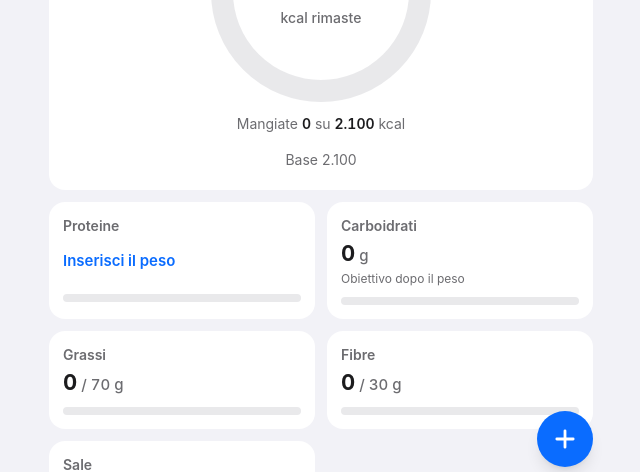
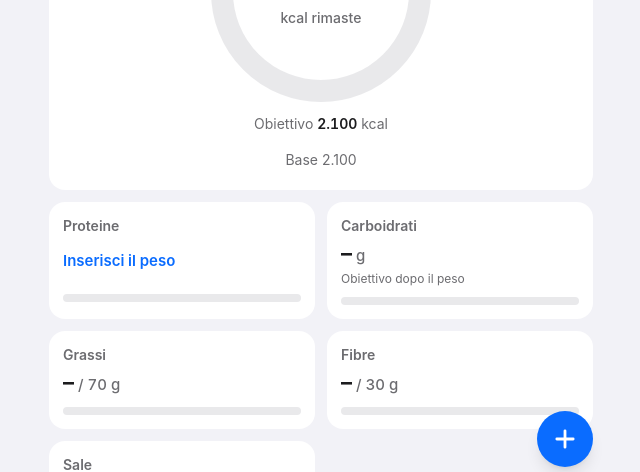
Before and after one commit to f4udor/contacalorie, a Next.js app: page / in a window 1280 px wide. Shown: the part 261-733 px from the top of the page, without its empty margins (319-959 px from the left). Built offline with nearby package versions, Linux system fonts and the light colour scheme.

Commit message:
T2.3 correzioni dopo prima revisione: stato vuoto senza zeri (in attesa di nuova revisione)
Co-Authored-By: Claude Sonnet 5.5 <noreply@anthropic.com>
Claude-Session: https://claude.ai/code/session_015vJA156enAwwDaa2Dedvun

```diff
--- a/src/app/components/kcal-ring.tsx
+++ b/src/app/components/kcal-ring.tsx
@@ -14,10 +14,12 @@ interface KcalRingProps {
   color: RingColor;
   eaten: number;
   target: number;
+  /** Nessun pasto nel giorno: si mostra solo l'obiettivo, non "0 mangiate". */
+  empty: boolean;
 }
 
 /** Anello delle kcal: al centro quelle rimaste, o di quanto si è sopra l'obiettivo. */
-export function KcalRing({ remaining, progress, color, eaten, target }: KcalRingProps) {
+export function KcalRing({ remaining, progress, color, eaten, target, empty }: KcalRingProps) {
   const size = 220;
   const stroke = 22;
   const r = (size - stroke) / 2;
@@ -47,8 +49,16 @@ export function KcalRing({ remaining, progress, color, eaten, target }: KcalRing
         </div>
       </div>
       <p className="mt-3 text-sm text-muted">
-        Mangiate <span className="font-semibold text-fg tabular-nums">{formatNumber(eaten)}</span> su{" "}
-        <span className="font-semibold text-fg tabular-nums">{formatNumber(target)}</span> kcal
+        {empty ? (
+          <>
+            Obiettivo <span className="font-semibold text-fg tabular-nums">{formatNumber(target)}</span> kcal
+          </>
+        ) : (
+          <>
+            Mangiate <span className="font-semibold text-fg tabular-nums">{formatNumber(eaten)}</span> su{" "}
+            <span className="font-semibold text-fg tabular-nums">{formatNumber(target)}</span> kcal
+          </>
+        )}
       </p>
     </div>
   );
--- a/src/app/components/nutrient-card.tsx
+++ b/src/app/components/nutrient-card.tsx
@@ -28,7 +28,7 @@ export function NutrientCard({ n }: { n: NutrientView }) {
         </Link>
       ) : (
         <p className="mt-1 text-[22px] font-bold leading-tight tabular-nums">
-          {formatNumber(n.taken, n.decimals)}
+          {n.empty ? "–" : formatNumber(n.taken, n.decimals)}
           <span className="text-[15px] font-medium text-muted">
             {n.target === null ? " g" : ` / ${formatNumber(n.target, n.decimals)} g`}
           </span>
--- a/src/app/lib/today-view.ts
+++ b/src/app/lib/today-view.ts
@@ -9,6 +9,8 @@ export interface NutrientView {
   name: string;
   /** Quantità assunta, in grammi. */
   taken: number;
+  /** Nessun pasto nel giorno: la scheda mostra "–" invece di 0. */
+  empty: boolean;
   /** Obiettivo in grammi; null se manca il peso per calcolarlo. */
   target: number | null;
   decimals: number;
@@ -100,7 +102,7 @@ export function buildTodayView(input: {
     if (hasMeals && target !== null) {
       light = kind === "min" ? lightMinimum(taken[key], target, settings) : kind === "range" ? lightRange(taken[key], target, settings) : lightCeiling(taken[key], target, settings);
     }
-    return { key, name, taken: taken[key], target, decimals, light, progress: progressOf(taken[key], target), needsWeight: blocked };
+    return { key, name, taken: taken[key], empty: !hasMeals, target, decimals, light, progress: progressOf(taken[key], target), needsWeight: blocked };
   };
 
   return {
--- a/src/app/oggi-screen.tsx
+++ b/src/app/oggi-screen.tsx
@@ -46,7 +46,7 @@ export function OggiScreen() {
       {view && (
         <div className="flex flex-col gap-3">
           <Card className="flex flex-col items-center pb-5 pt-6">
-            <KcalRing remaining={view.remaining} progress={view.ringProgress} color={view.ringColor} eaten={view.eaten} target={view.target} />
+            <KcalRing remaining={view.remaining} progress={view.ringProgress} color={view.ringColor} eaten={view.eaten} target={view.target} empty={!view.hasMeals} />
             <p className="mt-4 text-center text-sm text-muted" aria-label="Composizione dell'obiettivo">
               {view.composition
                 .map((c) => `${c.label} ${c.signed ? formatSigned(c.amount) : formatNumber(c.amount)}`)
```
Also changed, not shown: 10 other files (tests, documents, lock files or other folders).
